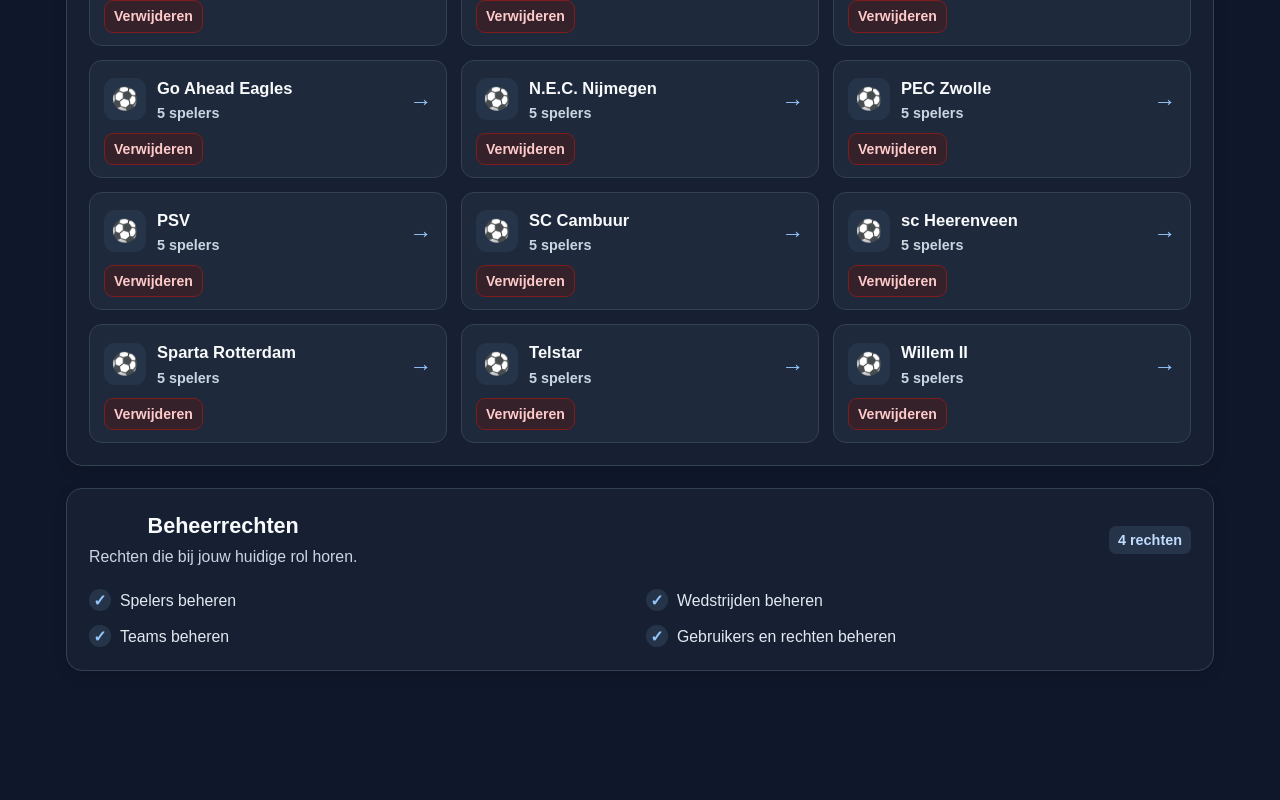
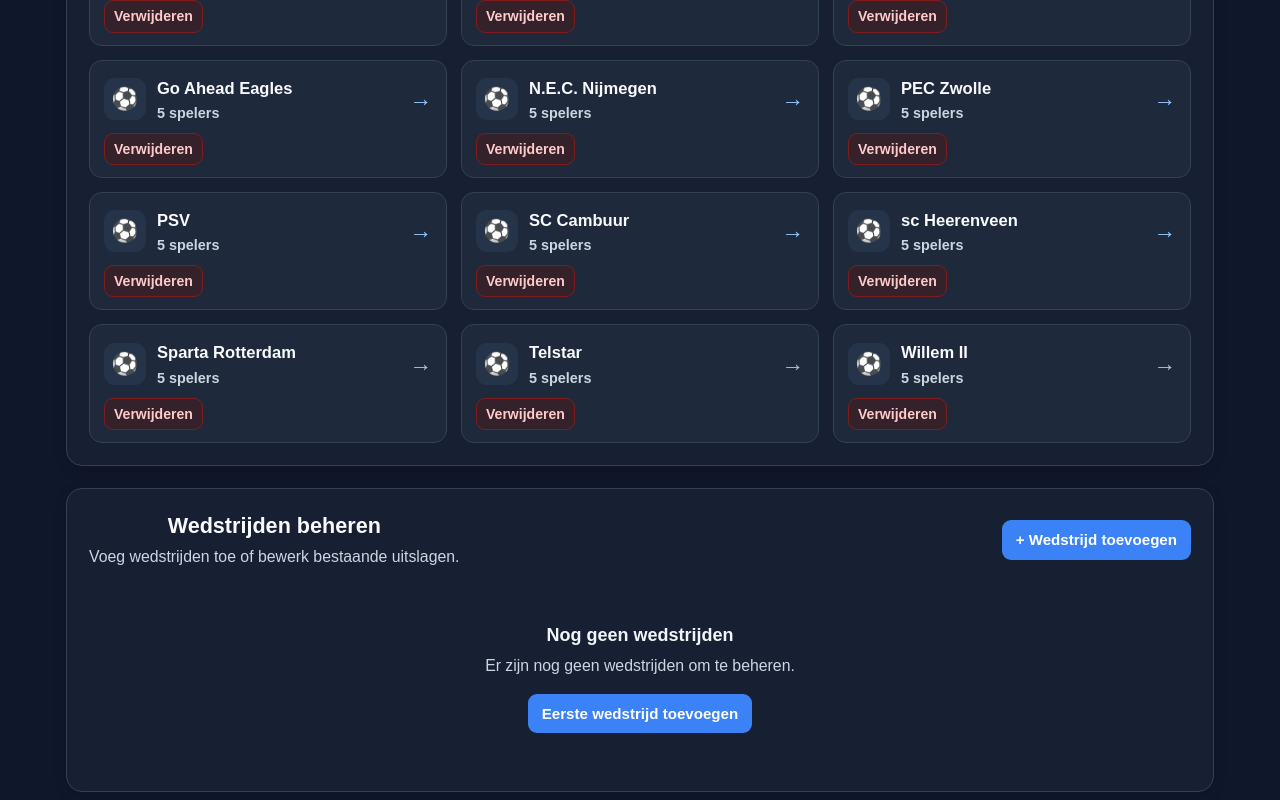
Before and after one commit to Ryan050409/simpel-design, a React (Vite) app: page /admin in a window 1280 px wide. Shown: the part 976-1776 px from the top of the page. Before the commit the page ends 1749 px from the top, so only its background shows below. Built offline with nearby package versions, Linux system fonts and the light colour scheme; sample sign-in values are in the browser's storage.

Commit message:
wedstrijden aan de adminpagina toegevoegd

```diff
--- a/src/AdminPage.tsx
+++ b/src/AdminPage.tsx
@@ -1,4 +1,3 @@
-
 import { useState } from "react";
 import type { Dispatch, SetStateAction, FormEvent } from "react";
 
@@ -7,6 +6,7 @@ import { ROLE_PERMISSIONS, canAccessAdminPage } from "./permissions";
 
 import type { Player, Match, Team } from "./types";
 import PlayerForm from "./PlayerForm";
+import MatchForm from "./MatchForm";
 
 type AdminPageProps = {
   role: UserRole;
@@ -36,12 +36,15 @@ export default function AdminPage({
   playerList,
   setPlayerList,
   matches,
+  setMatches,
   teams,
   setTeams,
 }: AdminPageProps) {
   const [selectedTeam, setSelectedTeam] = useState<string | null>(null);
   const [showPlayerForm, setShowPlayerForm] = useState(false);
   const [editingPlayer, setEditingPlayer] = useState<Player | null>(null);
+  const [showMatchForm, setShowMatchForm] = useState(false);
+  const [editingMatch, setEditingMatch] = useState<Match | null>(null);
   const [playerSearch, setPlayerSearch] = useState("");
   const [teamSearch, setTeamSearch] = useState("");
   const [showTeamForm, setShowTeamForm] = useState(false);
@@ -68,9 +71,6 @@ export default function AdminPage({
   const filteredTeams = sortedTeams.filter((team) =>
     team.name.toLowerCase().includes(teamSearch.trim().toLowerCase()),
   );
-
-  const selectedTeamData =
-    teams.find((team) => team.name === selectedTeam) ?? null;
 
   const teamPlayers = selectedTeam
     ? playerList
@@ -203,7 +203,20 @@ export default function AdminPage({
     setShowPlayerForm(false);
     setEditingPlayer(null);
   }
+  function openAddMatchForm() {
+    setEditingMatch(null);
+    setShowMatchForm(true);
+  }
 
+  function openEditMatchForm(match: Match) {
+    setEditingMatch(match);
+    setShowMatchForm(true);
+  }
+
+  function closeMatchForm() {
+    setShowMatchForm(false);
+    setEditingMatch(null);
+  }
   return (
     <main className="admin-page">
       <header className="admin-page-header">
@@ -230,9 +243,7 @@ export default function AdminPage({
             <div className="admin-stat-content">
               <span className="admin-stat-label">Spelers</span>
               <strong>{playersCount}</strong>
-              <span className="admin-stat-description">
-                In de tracker
-              </span>
+              <span className="admin-stat-description">In de tracker</span>
             </div>
           </article>
 
@@ -265,16 +276,11 @@ export default function AdminPage({
       </section>
 
       {!selectedTeam ? (
-        <section
-          className="admin-panel"
-          aria-labelledby="admin-teams-title"
-        >
+        <section className="admin-panel" aria-labelledby="admin-teams-title">
           <div className="admin-panel-heading">
             <div>
               <h2 id="admin-teams-title">Teams beheren</h2>
-              <p>
-                Kies een club om de spelers te bekijken en te beheren.
-              </p>
+              <p>Kies een club om de spelers te bekijken en te beheren.</p>
             </div>
 
             <button
@@ -368,10 +374,7 @@ export default function AdminPage({
                         </span>
                       </span>
 
-                      <span
-                        className="admin-team-arrow"
-                        aria-hidden="true"
-                      >
+                      <span className="admin-team-arrow" aria-hidden="true">
                         →
                       </span>
                     </button>
@@ -421,9 +424,10 @@ export default function AdminPage({
               <p className="admin-eyebrow">TEAMBEHEER</p>
               <h2 id="admin-team-players-title">{selectedTeam}</h2>
               <p>
-                {playerList.filter(
-                  (player) => player.team === selectedTeam,
-                ).length}{" "}
+                {
+                  playerList.filter((player) => player.team === selectedTeam)
+                    .length
+                }{" "}
                 spelers gekoppeld aan dit team.
               </p>
             </div>
@@ -509,13 +513,8 @@ export default function AdminPage({
                   : "Voeg de eerste speler aan deze club toe."}
               </p>
 
-              {!playerList.some(
-                (player) => player.team === selectedTeam,
-              ) && (
-                <button
-                  type="button"
-                  onClick={openAddPlayerForm}
-                >
+              {!playerList.some((player) => player.team === selectedTeam) && (
+                <button type="button" onClick={openAddPlayerForm}>
                   Speler toevoegen
                 </button>
               )}
@@ -523,6 +522,65 @@ export default function AdminPage({
           )}
         </section>
       )}
+
+      <section className="admin-panel" aria-labelledby="admin-matches-title">
+        <div className="admin-panel-heading">
+          <div>
+            <h2 id="admin-matches-title">Wedstrijden beheren</h2>
+            <p>Voeg wedstrijden toe of bewerk bestaande uitslagen.</p>
+          </div>
+
+          <button
+            type="button"
+            className="admin-primary-button"
+            onClick={openAddMatchForm}
+          >
+            + Wedstrijd toevoegen
+          </button>
+        </div>
+
+        {matches.length > 0 ? (
+          <div className="admin-player-list">
+            {matches.map((match) => (
+              <article className="admin-player-row" key={match.id}>
+                <div className="admin-player-info">
+                  <strong>
+                    {match.home} {match.homeGoals} – {match.awayGoals}{" "}
+                    {match.away}
+                  </strong>
+
+                  <div className="admin-player-meta">
+                    <span>{match.date}</span>
+                  </div>
+                </div>
+
+                <div className="admin-player-actions">
+                  <button
+                    type="button"
+                    className="admin-edit-button"
+                    onClick={() => openEditMatchForm(match)}
+                    aria-label={`Bewerk ${match.home} tegen ${match.away}`}
+                  >
+                    Bewerken
+                  </button>
+                </div>
+              </article>
+            ))}
+          </div>
+        ) : (
+          <div className="admin-empty-state">
+            <strong>Nog geen wedstrijden</strong>
+            <p>Er zijn nog geen wedstrijden om te beheren.</p>
+            <button
+              type="button"
+              className="admin-primary-button"
+              onClick={openAddMatchForm}
+            >
+              Eerste wedstrijd toevoegen
+            </button>
+          </div>
+        )}
+      </section>
 
       <section
         className="admin-panel admin-permissions-panel"
@@ -564,6 +622,16 @@ export default function AdminPage({
           teams={teams}
         />
       )}
+
+      {showMatchForm && (
+        <MatchForm
+          editingMatch={editingMatch}
+          setEditingMatch={setEditingMatch}
+          setMatches={setMatches}
+          closeModal={closeMatchForm}
+          teams={teams}
+        />
+      )}
     </main>
   );
 }
```
